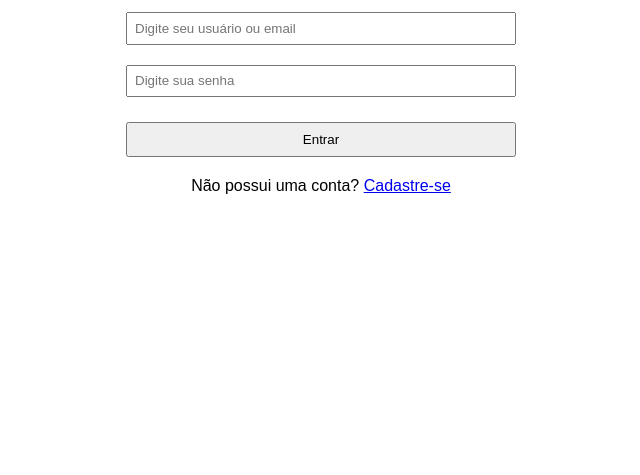
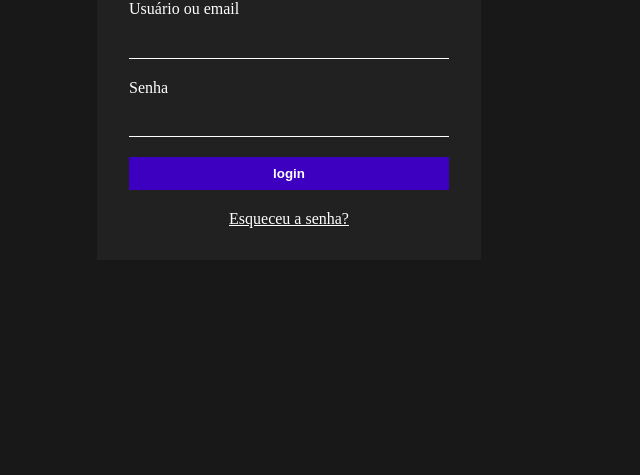
Before and after one commit to BuysDev/formularios, a plain HTML site: page pages/login.html in a window 1280 px wide. Shown: the part 325-800 px from the top of the page, without its empty margins (319-959 px from the left). Drawn offline with Linux system fonts and the light colour scheme.

Commit message:
Register (Light) & Login (Dark)
Uma página de cadastro em modo claro e uma página de login em modo escuro

```diff
--- a/assets/css/cad-pessoa.css
+++ b/assets/css/cad-pessoa.css
@@ -13,36 +13,56 @@ body {
     align-items: center;
 }
 
+input,
+h1,
+button {
+    display: flex;
+    align-items: center;
+    justify-content: center;
+}
+
 form {
     display: flex;
     flex-direction: column;
     justify-content: center;
-    align-items: center;
+    width: 25%;
+    margin-top: 40px;
 }
 
 h1 {
     margin-bottom: 20px;
+    color: #3600ac;
 }
 
-input {
-    width: 150%;
+input, select {
     padding: 6.8px;
     outline: none;
-}
-
-input[type=password] {
-    margin-top: 20px;
+    margin-top: 16px;
+    border-radius: 12px;
+    border: 1px solid #3600ac;
 }
 
 form button {
-    width: 150%;
     padding: 8px;
-    margin-top: 25px;
+    margin-top: 20px;
+    background: none;
+    border: 1px solid #3600ac;
+    color: #3600ac;
+    font-weight: bold;
+    border-radius: 12px;
+    cursor: pointer;
+}
+
+button:hover{
+    background-color: #3600ac;
+    color: white;
+    transition: .4s ease-in-out;
 }
 
 label {
     display: flex;
     justify-content: flex-start;
+    margin-top: 10px;
 }
 
 form p {
@@ -53,8 +73,9 @@ input[type=number]::-webkit-inner-spin-button {
     -webkit-appearance: none;
 
 }
+
 input[type=number] {
-   -moz-appearance: textfield;
-   appearance: textfield;
+    -moz-appearance: textfield;
+    appearance: textfield;
 
 }
--- a/assets/css/login.css
+++ b/assets/css/login.css
@@ -2,7 +2,8 @@
     margin: 0;
     padding: 0;
     box-sizing: border-box;
-    font-family: sans-serif;
+    font-family: 'Times New Roman', Times, serif;
+    color: white;
 }
 
 body {
@@ -11,35 +12,64 @@ body {
     display: flex;
     justify-content: center;
     align-items: center;
+    background-color: #181818;
 }
 
 form {
     display: flex;
     flex-direction: column;
     justify-content: center;
-    align-items: center;
+    width: 30%;
+    margin-right: 5%;
+    padding: 32px;
+    background-color: #212121;
 }
 
 h1 {
-    margin-bottom: 20px;
+    font-size: 2.1rem;
+    width: 100%;
+    margin-bottom: 40px;
+    text-decoration: underline;
 }
 
 input {
-    width: 150%;
+    width: 100%;
     padding: 6.8px;
     outline: none;
+    border: none;
+    background: none;
+    border-bottom: 1px solid white;
 }
 
-input[type=password] {
+#passwordlabel {
     margin-top: 20px;
 }
 
 form button {
-    width: 150%;
-    padding: 8px;
-    margin-top: 25px;
+    width: 100%;
+    padding: 9px;
+    margin-top: 20px;
+    font-family: sans-serif;
+    background: none;
+    background-color: #3d00c1;
+    border: none;
+    color: white;
+    font-weight: bold;
+    cursor: pointer;
+    outline: none;
 }
 
-form p {
+button:hover {
+    background-color: #2b0087;
+    transform: scale(1.12);
+    transition: .4s ease-in-out;
+}
+
+label {
+    margin-bottom: 10px;
+}
+
+form a {
     margin-top: 20px;
+    text-align: center;
 }
--- a/pages/login.html
+++ b/pages/login.html
@@ -11,12 +11,12 @@
 <body>
     <form>
         <h1>Login</h1>
-        <input type="text" placeholder="Digite seu usuário ou email">
-        <input type="password" placeholder="Digite sua senha">
-        <button type="submit">Entrar</button>
-        <p>Não possui uma conta?
-            <a href="cad-pessoa.html">Cadastre-se</a>
-        </p>
+        <label>Usuário ou email</label>
+        <input type="text" required>
+        <label id="passwordlabel">Senha</label>
+        <input type="password" required>
+        <button type="submit">login</button>
+        <a href="#">Esqueceu a senha?</a>
     </form>
 </body>
 
```
Also changed, not shown: pages/cad-pessoa.html (+10 -6 lines).
